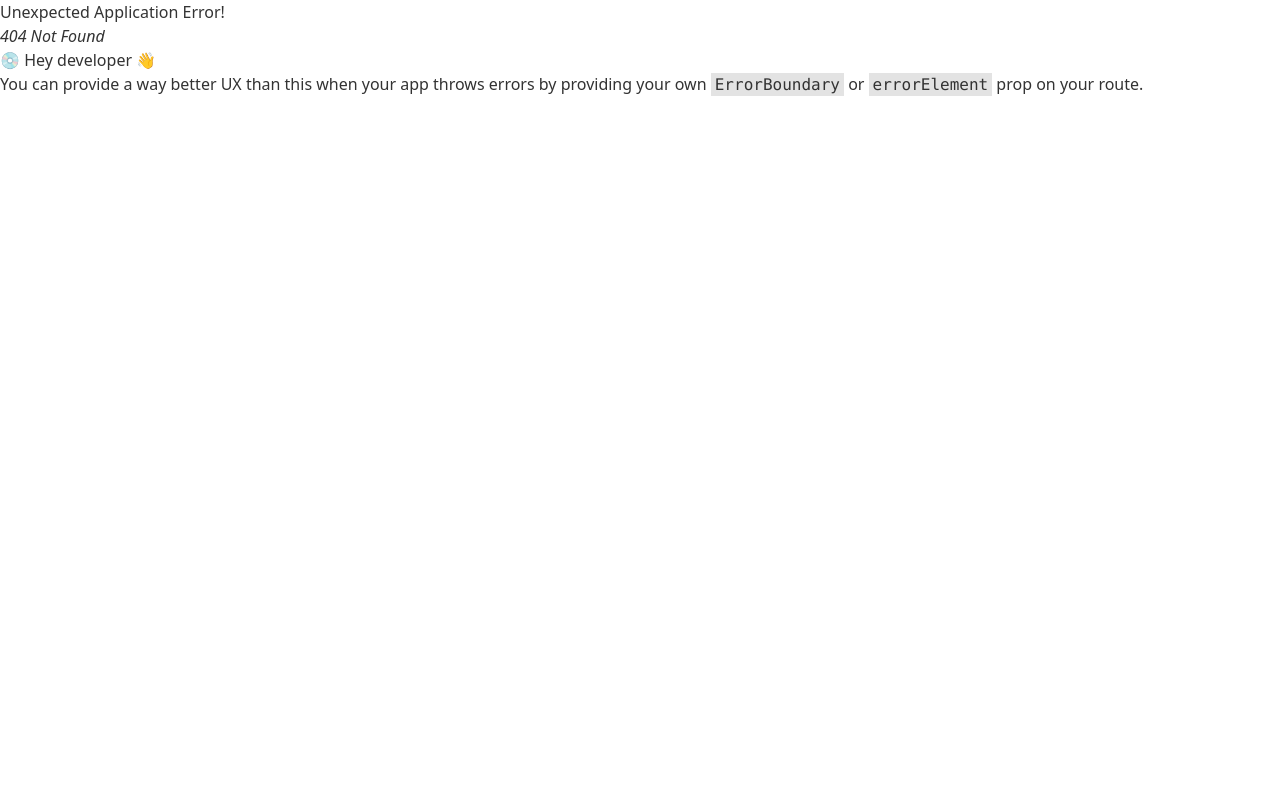
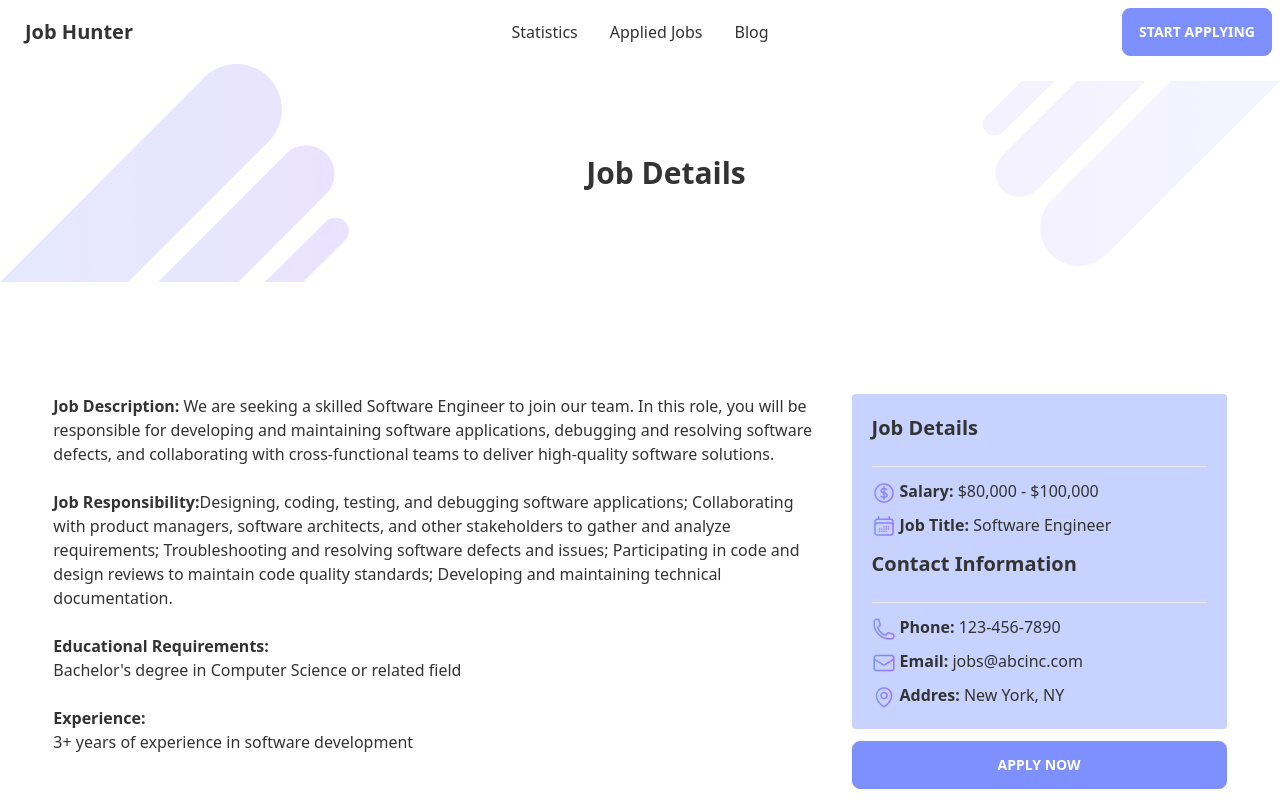
Before and after one commit to Mridul1x/Job-Hunter, a React (Vite) app: page /job/1 in a window 1280 px wide. Before the commit this address had no page. Built offline with nearby package versions, Linux system fonts and the light colour scheme.

Commit message:
Added Job Details

```diff
--- a/public/jobs.json
+++ b/public/jobs.json
@@ -12,6 +12,9 @@
     "jobResponsibility": "Designing, coding, testing, and debugging software applications; Collaborating with product managers, software architects, and other stakeholders to gather and analyze requirements; Troubleshooting and resolving software defects and issues; Participating in code and design reviews to maintain code quality standards; Developing and maintaining technical documentation.",
     "locationIcon": "/src/assets/Icons/Frame-4.png",
     "salaryIcon": "/src/assets/Icons/Frame.png",
+    "phoneIcon": "/src/assets/Icons/Frame-2.png",
+    "emailIcon": "/src/assets/Icons/Frame-3.png",
+    "jobTitleIcon": "/src/assets/Icons/Frame-1.png",
     "educationalRequirements": "Bachelor's degree in Computer Science or related field",
     "experiences": "3+ years of experience in software development",
     "contactInformation": {
@@ -29,6 +32,9 @@
     "fulltimeOrParttime": "Full-time",
     "salary": "$60,000 - $80,000",
     "locationIcon": "/src/assets/Icons/Frame-4.png",
+    "phoneIcon": "/src/assets/Icons/Frame-2.png",
+    "emailIcon": "/src/assets/Icons/Frame-3.png",
+    "jobTitleIcon": "/src/assets/Icons/Frame-1.png",
     "salaryIcon": "/src/assets/Icons/Frame.png",
     "jobDescription": "We are looking for a talented Marketing Specialist to join our team. In this role, you will be responsible for developing and implementing marketing strategies, managing marketing campaigns, analyzing data and market trends, and collaborating with cross-functional teams to drive marketing initiatives.",
     "jobResponsibility": "Creating and implementing marketing strategies; Managing marketing campaigns across various channels; Analyzing data and market trends to identify opportunities; Collaborating with cross-functional teams to develop and execute marketing initiatives; Monitoring and reporting on marketing performance metrics.",
@@ -41,7 +47,7 @@
   },
   {
     "id": 3,
-      "companyLogo": "/src/assets/Logo/google-1-1 1.png",
+    "companyLogo": "/src/assets/Logo/netflix-4 1.png",
     "jobTitle": "Data Scientist",
     "companyName": "123 Tech",
     "remoteOrOnsite": "Remote",
@@ -49,6 +55,9 @@
     "fulltimeOrParttime": "Full-time",
     "locationIcon": "/src/assets/Icons/Frame-4.png",
     "salaryIcon": "/src/assets/Icons/Frame.png",
+    "phoneIcon": "/src/assets/Icons/Frame-2.png",
+    "emailIcon": "/src/assets/Icons/Frame-3.png",
+    "jobTitleIcon": "/src/assets/Icons/Frame-1.png",
     "salary": "$90,000 - $120,000",
     "jobDescription": "We are seeking a talented Data Scientist to join our data analytics team. In this role, you will be responsible for developing and implementing data models, analyzing data, and providing insights and recommendations to drive data-driven decision-making.",
     "jobResponsibility": "Developing and implementing data models and algorithms; Analyzing complex data sets to identify trends and patterns; Collaborating with cross-functional teams to define data requirements; Providing insights and recommendations to drive data-driven decision-making; Communicating findings to stakeholders.",
@@ -61,11 +70,14 @@
   },
   {
     "id": 4,
-      "companyLogo": "/src/assets/Logo/google-1-1 1.png",
+    "companyLogo": "/src/assets/Logo/tesla-9 1.png",
     "jobTitle": "Graphic Designer",
     "companyName": "Design Co.",
     "locationIcon": "/src/assets/Icons/Frame-4.png",
     "salaryIcon": "/src/assets/Icons/Frame.png",
+    "phoneIcon": "/src/assets/Icons/Frame-2.png",
+    "emailIcon": "/src/assets/Icons/Frame-3.png",
+    "jobTitleIcon": "/src/assets/Icons/Frame-1.png",
     "remoteOrOnsite": "Onsite",
     "location": "Chicago, IL",
     "fulltimeOrParttime": "Full-time",
@@ -89,6 +101,9 @@
     "fulltimeOrParttime": "Full-time",
     "locationIcon": "/src/assets/Icons/Frame-4.png",
     "salaryIcon": "/src/assets/Icons/Frame.png",
+    "phoneIcon": "/src/assets/Icons/Frame-2.png",
+    "emailIcon": "/src/assets/Icons/Frame-3.png",
+    "jobTitleIcon": "/src/assets/Icons/Frame-1.png",
     "salary": "$70,000 - $90,000",
     "jobDescription": "We are seeking an experienced Human Resources Manager to oversee all aspects of HR operations. In this role, you will be responsible for managing recruitment, employee relations, performance management, compensation and benefits, and HR policies and procedures.",
     "jobResponsibility": "Managing all aspects of HR operations, including recruitment, employee relations, performance management, compensation and benefits, and HR policies and procedures; Providing guidance and support to employees and management on HR-related matters; Ensuring compliance with employment laws and regulations; Developing and implementing HR programs and initiatives; Managing employee onboarding and offboarding processes.",
@@ -107,6 +122,9 @@
     "remoteOrOnsite": "Remote",
     "locationIcon": "/src/assets/Icons/Frame-4.png",
     "salaryIcon": "/src/assets/Icons/Frame.png",
+    "phoneIcon": "/src/assets/Icons/Frame-2.png",
+    "emailIcon": "/src/assets/Icons/Frame-3.png",
+    "jobTitleIcon": "/src/assets/Icons/Frame-1.png",
     "location": "Miami, FL",
     "fulltimeOrParttime": "Full-time",
     "salary": "$40,000 - $60,000",
--- a/src/component/Category/Category.jsx
+++ b/src/component/Category/Category.jsx
@@ -1,13 +1,13 @@
-import React from 'react';
+import React from "react";
 
-const Category = ({category}) => {
-    return (
-        <div className='bg-indigo-300 ps-8 py-8 pe-12 rounded-lg mt-8'>
-            <img  src={category.categoryLogo} alt="" />
-            <h1 className='text-xl mb-2 mt-7 font-bold'>{category.categoryName}</h1>
-            <p>{category.jobsAvailable} Jobs Available</p>
-        </div>
-    );
+const Category = ({ category }) => {
+  return (
+    <div className="bg-indigo-300 ps-8 py-8 pe-12 rounded-lg mt-8">
+      <img src={category.categoryLogo} alt="" />
+      <h1 className="text-xl mb-2 mt-7 font-bold">{category.categoryName}</h1>
+      <p className="text-stone-500">{category.jobsAvailable} Jobs Available</p>
+    </div>
+  );
 };
 
 export default Category;
--- a/src/component/FeaturedJobs/FeaturedJobs.jsx
+++ b/src/component/FeaturedJobs/FeaturedJobs.jsx
@@ -1,7 +1,11 @@
 import React from "react";
+import { useNavigate } from "react-router-dom";
 
 const FeaturedJobs = ({ job }) => {
+  const navigate = useNavigate();
+
   const {
+    id,
     companyLogo,
     jobTitle,
     companyName,
@@ -12,22 +16,33 @@ const FeaturedJobs = ({ job }) => {
     locationIcon,
     salaryIcon,
   } = job;
+
+  const handleViewDetails = () => {
+    navigate(`/job/${id}`);
+  };
+
   return (
     <div className="border md:w-[648px] p-8">
       <img src={companyLogo} alt="" />
-      <h1 className="mt-8">{jobTitle}</h1>
-      <p className="mt-2">{companyName}</p>
+      <h1 className="mt-8 font-bold text-2xl">{jobTitle}</h1>
+      <p className="mt-2 text-xl text-stone-600">{companyName}</p>
       <div className="flex mt-2">
-        <p className="border px-4 py-2 rounded-xl">{remoteOrOnsite}</p>
-        <p className="border px-4 py-2 rounded-xl ms-3">{fulltimeOrParttime}</p>
+        <p className="border border-indigo-500 font-bold px-4 py-2 rounded text-indigo-500">
+          {remoteOrOnsite}
+        </p>
+        <p className="border border-indigo-500 font-bold px-4 py-2 rounded ms-3 text-indigo-500">
+          {fulltimeOrParttime}
+        </p>
       </div>
-      <div className="flex mt-2">
+      <div className="flex mt-5">
         <img className="me-1" src={locationIcon} alt="" />
         {location}
         <img className="me-1 ms-3" src={salaryIcon} alt="" />
         {salary}
       </div>
-      <button>View Details</button>
+      <button onClick={handleViewDetails} className="btn btn-primary mt-5 font-bold text-white">
+        View Details
+      </button>
     </div>
   );
 };
--- a/src/component/Header/Header.jsx
+++ b/src/component/Header/Header.jsx
@@ -28,13 +28,13 @@ const Header = () => {
               className="menu menu-compact dropdown-content mt-3 p-2 shadow bg-base-100 rounded-box w-52"
             >
               <li>
-                <a>Statistics</a>
+                <Link to={"/statistics"}>Statistics</Link>
               </li>
               <li tabIndex={0}>
-                <a className="justify-between">Applied Jobs</a>
+                <Link to={"/appliedjobs"}>Applied Jobs</Link>
               </li>
               <li>
-                <a>Blog</a>
+                <Link to={"/blogs"}>Blog</Link>
               </li>
             </ul>
           </div>
--- a/src/component/Home/Home.jsx
+++ b/src/component/Home/Home.jsx
@@ -30,7 +30,6 @@ const Home = () => {
           ))}
         </div>
       </div>
-
       <div className="featured-jobs mt-28">
         <h1 className="text-center text-5xl mb-4 font-bold">Featured Jobs</h1>
         <p className="text-center mb-8 text-stone-600">
@@ -45,6 +44,13 @@ const Home = () => {
             ))}
           </div>
         </div>
+        <div className="flex justify-center ">
+          <button
+            className="btn btn-primary my-10 text-xl font-bold text-white "
+          >
+            See All Jobs
+          </button>
+        </div>
       </div>
     </div>
   );
--- /dev/null
+++ b/src/component/JobDetails/JobDetails.jsx
@@ -0,0 +1,73 @@
+import React, { useEffect, useState } from "react";
+import { useLoaderData, useParams } from "react-router-dom";
+import image from "../../assets/All Images/Vector.png";
+import image1 from "../../assets/All Images/Vector-1.png";
+
+const JobDetails = () => {
+  const details = useLoaderData();
+  console.log(details);
+
+  const handleData = () =>{
+
+  }
+
+  return (
+    <div>
+      <div className="flex justify-between items-center">
+        <img src={image} alt="" />
+        <h1 className="text-3xl font-bold">Job Details</h1>
+        <img src={image1} alt="" />
+      </div>
+
+      <div className="mt-28 grid w-11/12 mx-auto md:grid-cols-3 gap-6 ">
+        <div className="description col-span-2">
+          <p>
+            <span className="font-bold">Job Description: </span>
+            {details.jobDescription}
+          </p>
+          <p className="my-6">
+            <span className="font-bold">Job Responsibility:</span>
+            {details.jobResponsibility}
+          </p>
+          <h1 className="font-bold">Educational Requirements:</h1>
+          <p>{details.educationalRequirements}</p>
+          <h1 className="font-bold mt-6">Experience:</h1>
+          <p>{details.experiences}</p>
+        </div>
+        <div className="info ">
+          <div className="bg-indigo-200 p-5 rounded">
+          <h1 className="text-xl font-bold mb-6">Job Details</h1>
+          <hr />
+          <p className="mt-3 mb-2">
+            <img className="me-1 inline" src={details.salaryIcon} alt="" />
+            <span className="font-semibold">Salary: </span>{details.salary}
+          </p>
+          <p  className="mb-3">
+            <img className="me-1 inline" src={details.jobTitleIcon} alt="" />
+            <span className="font-semibold">Job Title: </span>{details.jobTitle}
+          </p>
+          <h1 className="text-xl font-bold mb-6">Contact Information</h1>
+          <hr />
+          <p className="mt-3 mb-2">
+            <img className="me-1 inline" src={details.phoneIcon} alt="" />
+            <span className="font-semibold">Phone: </span>{details.contactInformation.phone}
+          </p>
+          <p className="mb-2">
+            <img className="me-1 inline" src={details.emailIcon} alt="" />
+            <span className="font-semibold">Email: </span>{details.contactInformation.email}
+          </p>
+          <p >
+            <img className="me-1 inline" src={details.locationIcon} alt="" />
+            <span className="font-semibold">Addres: </span>{details.location}
+          </p>
+          </div>
+          <button className="btn btn-primary mt-3 font-bold text-white w-full">Apply Now</button>
+        </div>
+
+
+      </div>
+    </div>
+  );
+};
+
+export default JobDetails;
--- a/src/main.jsx
+++ b/src/main.jsx
@@ -11,6 +11,7 @@ import Home from './component/Home/Home';
 import Statistics from './component/Statistics/Statistics';
 import AppliedJobs from './component/AppliedJobs/AppliedJobs';
 import Blogs from './component/Blogs/Blogs';
+import JobDetails from './component/JobDetails/JobDetails';
 
 const router = createBrowserRouter([
   {
@@ -20,7 +21,17 @@ const router = createBrowserRouter([
       {
         path: "/",
         element: <Home></Home>,
-        loader: ()=> fetch('jobs.json')
+        loader: ()=> fetch('/jobs.json')
+      },
+      {
+        path: "/job/:id",
+        element: <JobDetails></JobDetails>,
+        loader: async({params}) =>{
+          const res = await fetch('/jobs.json');
+          const data = await res.json();
+          const jobDetails = data.find(info => info.id == params.id);
+          return jobDetails;
+        }
       },
       {
         path: "/statistics",
```
Lines whose indentation alone changed are shown as unchanged.
